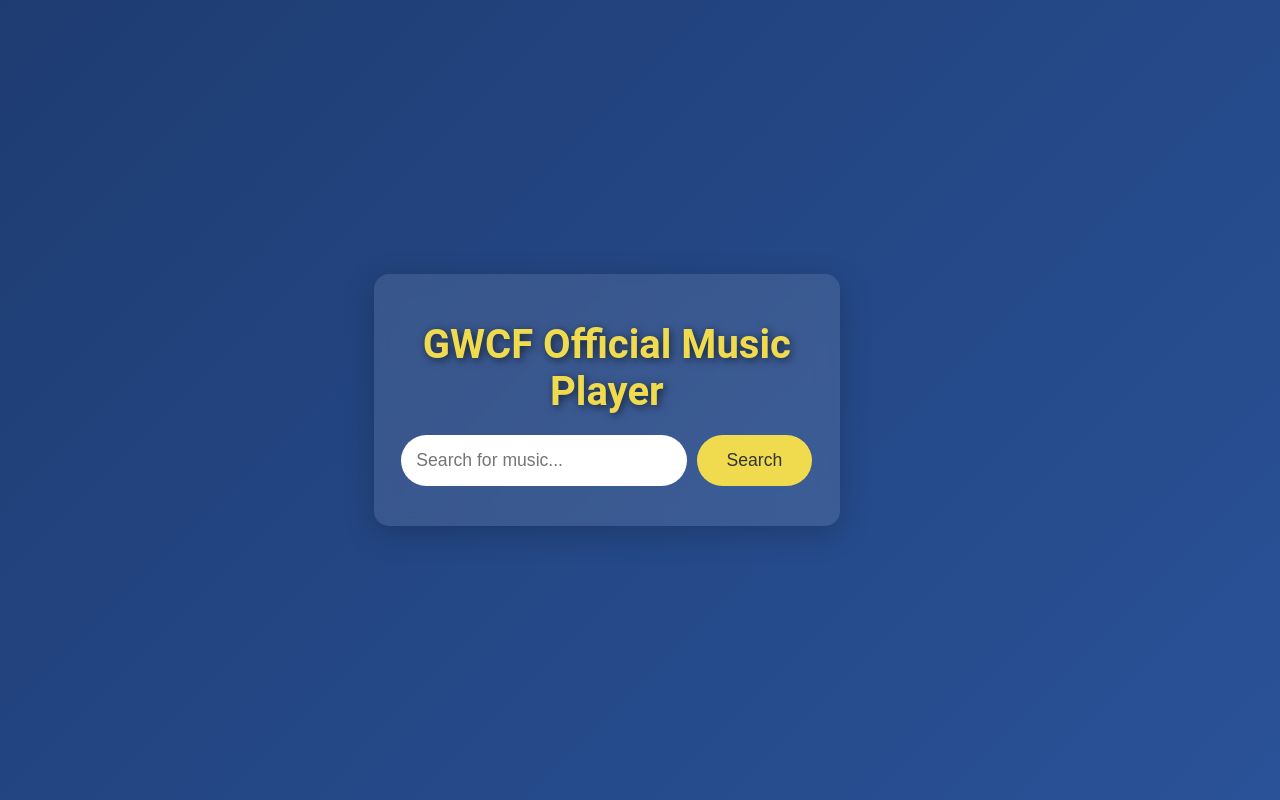
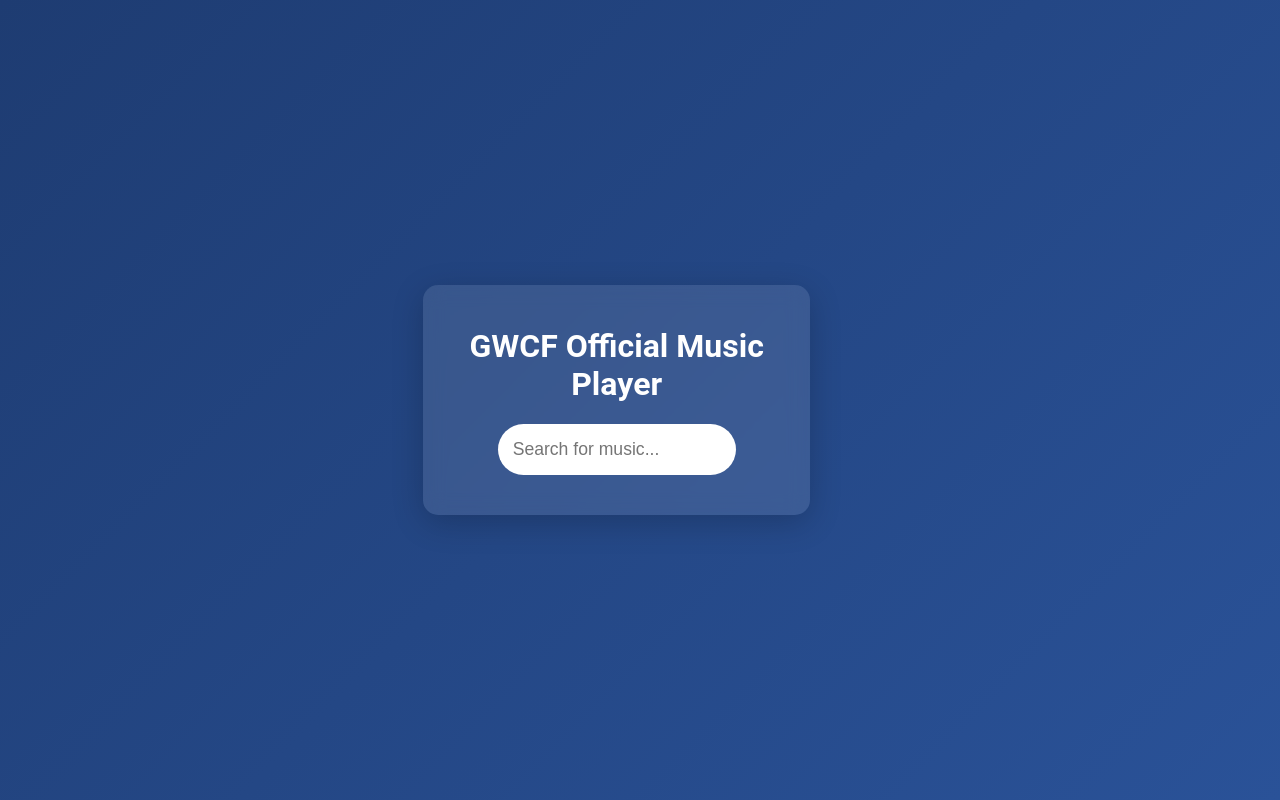
Before and after one commit to romeskie02/music-player, a React (Create React App) app: page / in a window 1280 px wide. Built offline with nearby package versions, Linux system fonts and the light colour scheme.

Commit message:
this is for the Lord

```diff
--- a/src/App.css
+++ b/src/App.css
@@ -1,4 +1,4 @@
-/* General Styles */
+/* General Styles (same as before) */
 body {
   margin: 0;
   font-family: 'Roboto', sans-serif;
@@ -21,15 +21,9 @@ body {
   max-width: 800px;
 }
 
-h1 {
-  font-size: 2.5rem;
-  margin-bottom: 20px;
-  color: #f0db4f;
-  text-shadow: 2px 2px 8px rgba(0, 0, 0, 0.6);
-}
-
 /* Search Bar Styles */
 .search-container {
+  position: relative;
   display: flex;
   justify-content: center;
   margin-bottom: 20px;
@@ -49,21 +43,33 @@ h1 {
   box-shadow: 0 0 15px rgba(240, 219, 79, 0.8);
 }
 
-.search-button {
-  padding: 15px 30px;
-  margin-left: 10px;
-  border: none;
-  border-radius: 50px;
-  background: #f0db4f;
-  color: #333;
-  font-size: 1.1rem;
-  cursor: pointer;
-  transition: background 0.3s ease-in-out, box-shadow 0.3s ease-in-out;
+/* Suggestions List */
+.suggestions-list {
+  position: absolute;
+  top: 100%;
+  left: 0;
+  width: 100%;
+  background-color: white;
+  border-radius: 8px;
+  max-height: 200px;
+  overflow-y: auto;
+  z-index: 10;
+  box-shadow: 0 4px 8px rgba(0, 0, 0, 0.1);
+  padding: 0;
+  margin: 0;
 }
 
-.search-button:hover {
-  background: #ffe600;
-  box-shadow: 0 8px 15px rgba(240, 219, 79, 0.5);
+.suggestions-list li {
+  list-style-type: none;
+  padding: 10px 15px;
+  cursor: pointer;
+  color: #333;
+  transition: background 0.2s ease-in-out;
+}
+
+.suggestions-list li:hover {
+  background-color: #f0db4f;
+  color: #333;
 }
 
 /* Video Container */
--- a/src/App.js
+++ b/src/App.js
@@ -4,19 +4,30 @@ import YouTube from 'react-youtube';
 
 const App = () => {
   const [searchQuery, setSearchQuery] = useState('');
+  const [suggestions, setSuggestions] = useState([]);
   const [videoId, setVideoId] = useState(null);
 
-  const handleSearch = async () => {
   const apiKey = 'AIzaSyD9coAqRL1IC0iAwm2HOhKNwsGVBUOvuy0'; // Replace with your YouTube API key
+
+  const handleSearch = async (e) => {
+    setSearchQuery(e.target.value);
+    if (e.target.value.length > 2) {
       const response = await fetch(
         `https://www.googleapis.com/youtube/v3/search?part=snippet&q=${encodeURIComponent(
-        searchQuery
+          e.target.value
         )}&type=video&key=${apiKey}`
       );
       const data = await response.json();
-    if (data.items.length > 0) {
-      setVideoId(data.items[0].id.videoId); // Use the first result's video ID
+      setSuggestions(data.items);
+    } else {
+      setSuggestions([]); // Hide suggestions when search query is too short
     }
+  };
+
+  const selectSong = (videoId) => {
+    setVideoId(videoId);
+    setSearchQuery('');
+    setSuggestions([]); // Clear suggestions after a selection
   };
 
   const opts = {
@@ -29,17 +40,27 @@ const App = () => {
 
   return (
     <div className="app">
-      <h1>GWCF Official Music Player
-      </h1>
+      <h1>GWCF Official Music Player</h1>
       <div className="search-container">
         <input
           type="text"
           value={searchQuery}
-          onChange={(e) => setSearchQuery(e.target.value)}
+          onChange={handleSearch}
           placeholder="Search for music..."
           className="search-bar"
         />
-        <button onClick={handleSearch} className="search-button">Search</button>
+        {suggestions.length > 0 && (
+          <ul className="suggestions-list">
+            {suggestions.map((item) => (
+              <li
+                key={item.id.videoId}
+                onClick={() => selectSong(item.id.videoId)}
+              >
+                {item.snippet.title}
+              </li>
+            ))}
+          </ul>
+        )}
       </div>
 
       {videoId && (
```
Lines whose indentation alone changed are shown as unchanged.
